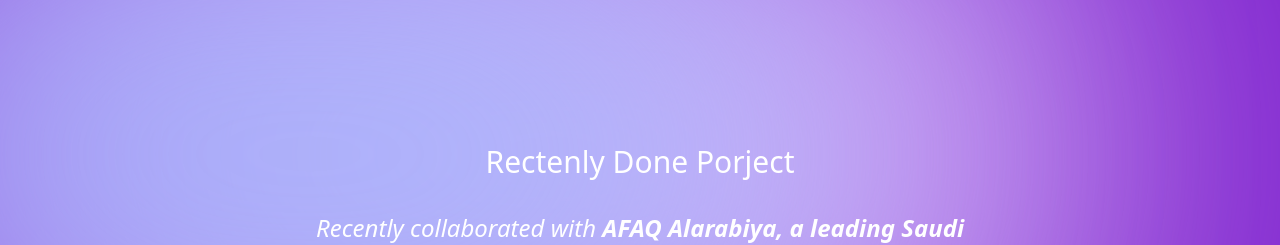
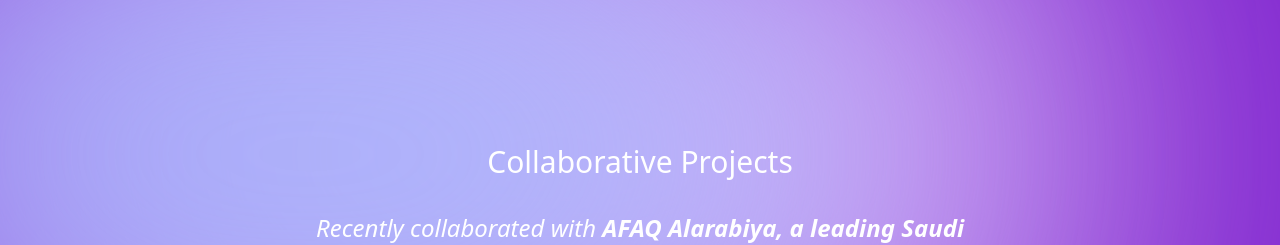
Before and after one commit to Ahmed8008/websiteportfolio, a Next.js app: page / in a window 1280 px wide. Shown: the top 245 px of the page. Built offline with nearby package versions, Linux system fonts and the light colour scheme.

Commit message:
Update about.tsx

```diff
--- a/app/components/about.tsx
+++ b/app/components/about.tsx
@@ -10,7 +10,7 @@
     id="about"
     >
         <h2 className='text-3xl font-medium capitalize mb-8'>
-               Rectenly Done Porject
+               Collaborative Projects
             </h2>
         <p className='mb-3 '>
 
```
